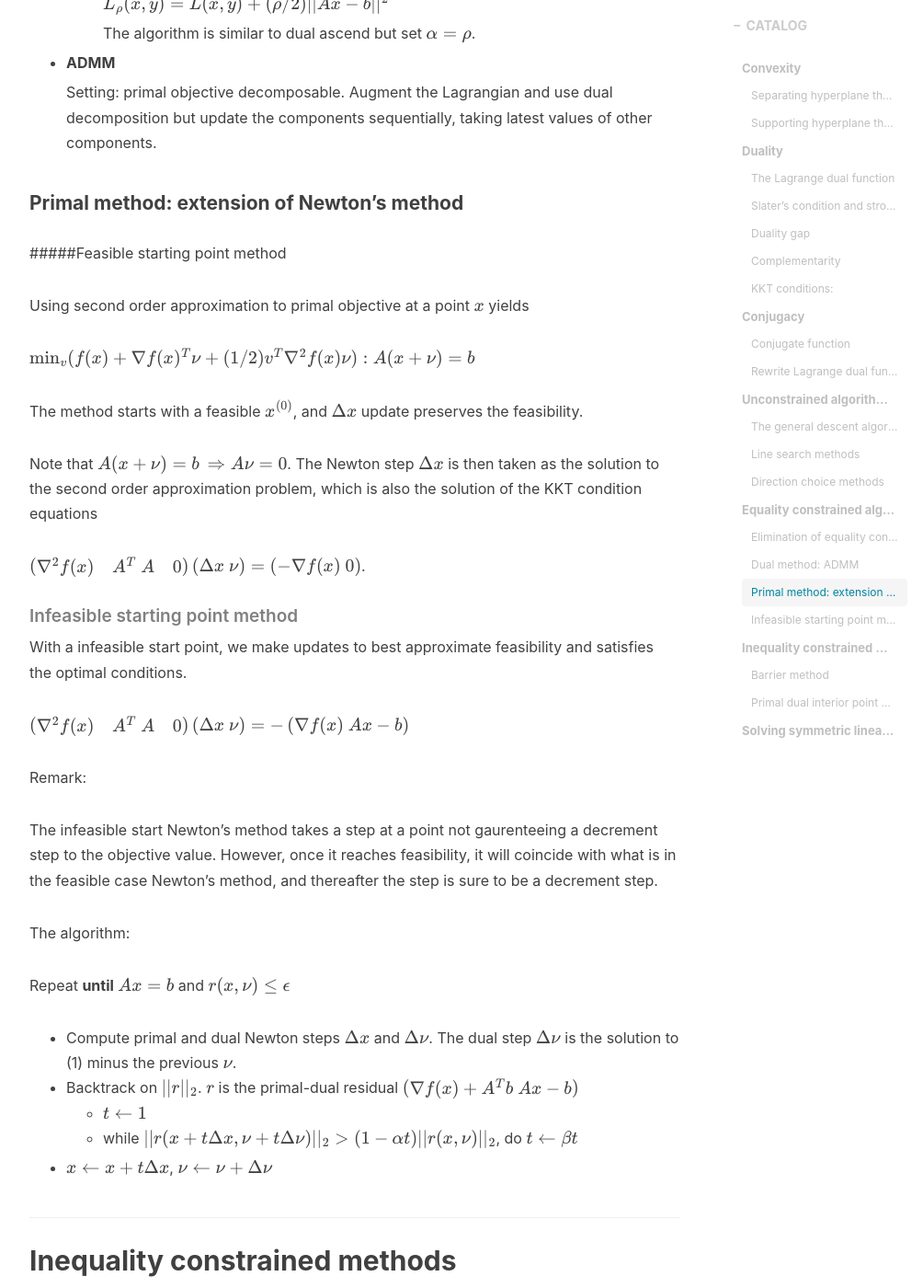
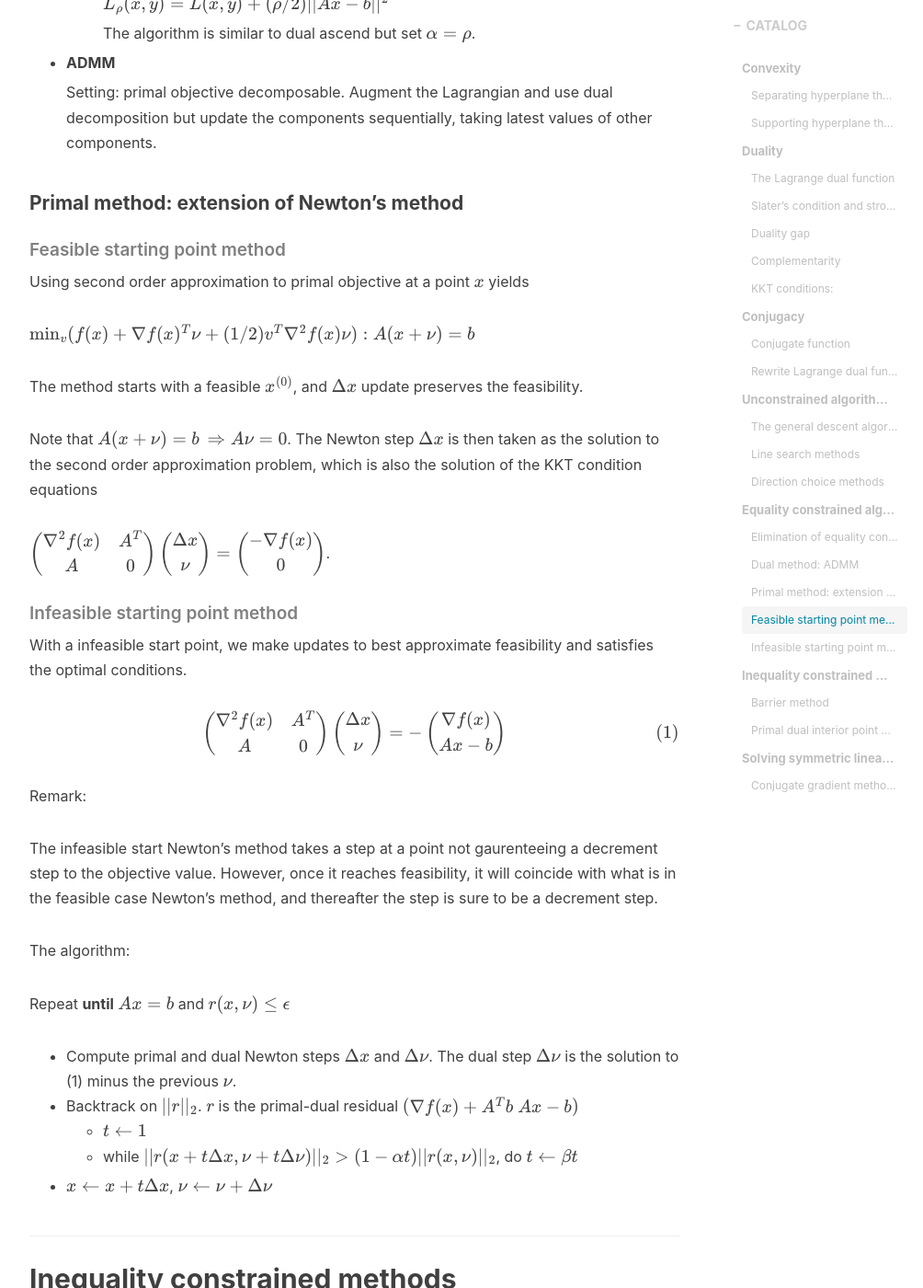
Before and after one commit to Alex-X-W/Alex-X-W.github.io, a Jekyll site: the page built from _posts/2018-08-30-cvx_optimization_review.markdown, in a window 1280 px wide and 1400 px high, scrolled down 5909 px. Shown: the whole window at 92% size, without its empty margins (233-1237 px from the left). Built offline with Jekyll 4.4.1, drawn with Linux system fonts in a browser that asks for light colours; nearby versions of some CDN libraries; formulas are drawn with MathJax 3; comment, search, counter and statistics services are not loaded; some of the changed text lies outside the part shown.

```diff
--- a/_posts/2018-08-30-cvx_optimization_review.markdown
+++ b/_posts/2018-08-30-cvx_optimization_review.markdown
@@ -219,7 +219,7 @@ $\min_z f(Fz+x_0)$.
 
 #### Primal method: extension of Newton's method
 
-#####Feasible starting point method
+##### Feasible starting point method
 
 Using second order approximation to primal objective at a point $x$ yields
 
@@ -229,13 +229,13 @@ The method starts with a feasible $x^{(0)}$, and $\Delta x$ update preserves the
 
 Note that $A(x+\nu)=b\, \Rightarrow A\nu=0$. The Newton step $\Delta x$ is then taken as the solution to the second order approximation problem, which is also the solution of the KKT condition equations
 
-$\begin{pmatrix} \nabla^2f(x) & A^T \\ A & 0 \end{pmatrix} \begin{pmatrix} \Delta x \\ \nu \end{pmatrix} = \begin{pmatrix} - \nabla f(x) \\ 0 \end{pmatrix}$.
+$$\begin{pmatrix} \nabla^2f(x) & A^T \\ A & 0 \end{pmatrix} \begin{pmatrix} \Delta x \\ \nu \end{pmatrix} = \begin{pmatrix} - \nabla f(x) \\ 0 \end{pmatrix}$$.
 
 ##### Infeasible starting point method
 
 With a infeasible start point, we make updates to best approximate feasibility and satisfies the optimal conditions.
 
-$\begin{pmatrix} \nabla^2f(x) & A^T \\ A & 0 \end{pmatrix} \begin{pmatrix} \Delta x \\ \nu \end{pmatrix} = - \begin{pmatrix} \nabla f(x) \\ Ax-b \end{pmatrix} \tag{1}$
+$$\begin{pmatrix} \nabla^2f(x) & A^T \\ A & 0 \end{pmatrix} \begin{pmatrix} \Delta x \\ \nu \end{pmatrix} = - \begin{pmatrix} \nabla f(x) \\ Ax-b \end{pmatrix} \tag{1}$$
 
 Remark:
 
@@ -323,7 +323,7 @@ $Ax=b$, where $A$ is PSD, to find the solution $x^\ast$ is equivalent to find a
 
 $\phi(x) = 1/2 x^TAx - b^Tx$
 
-####Conjugate gradient method - [ref](http://www.cs.cmu.edu/~pradeepr/convexopt/Lecture_Slides/conjugate_direction_methods.pdf)
+#### Conjugate gradient method - [ref](http://www.cs.cmu.edu/~pradeepr/convexopt/Lecture_Slides/conjugate_direction_methods.pdf)
 
 - **$Q$-Conjugate**
 
```
